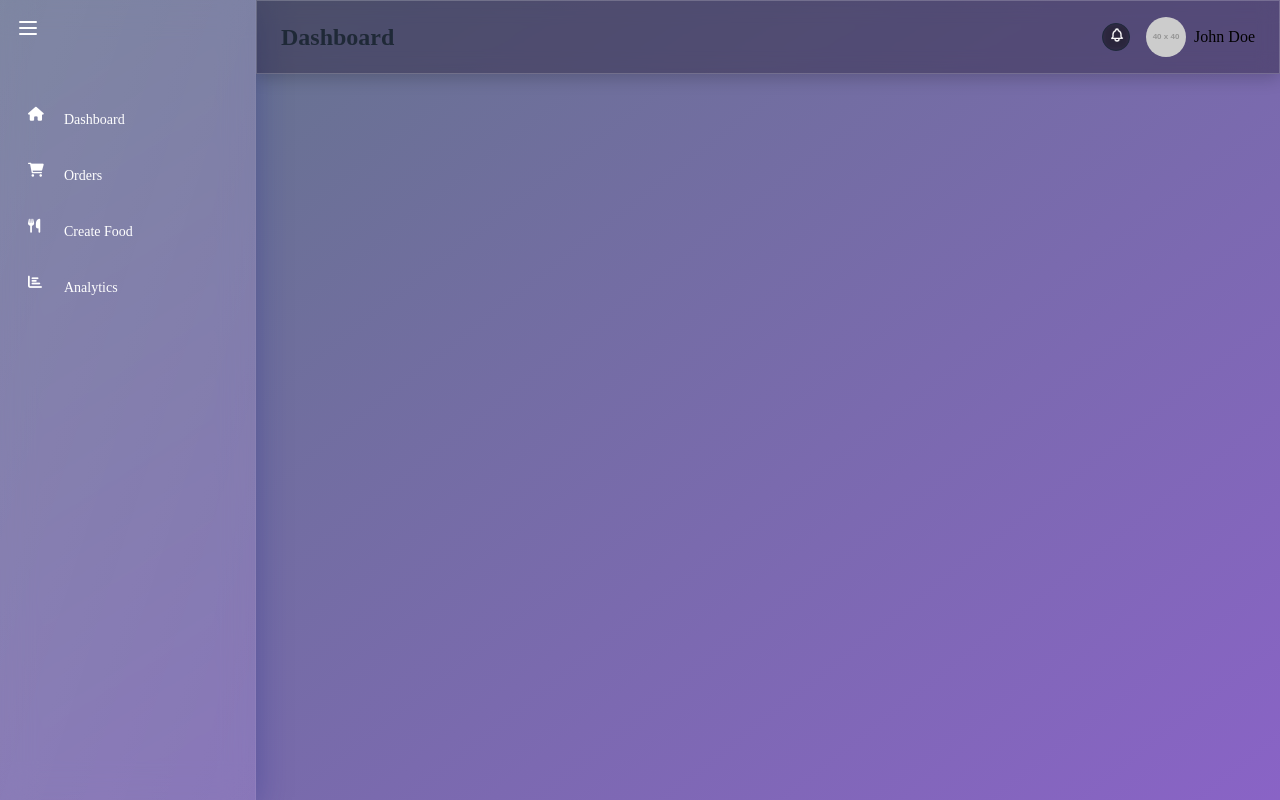
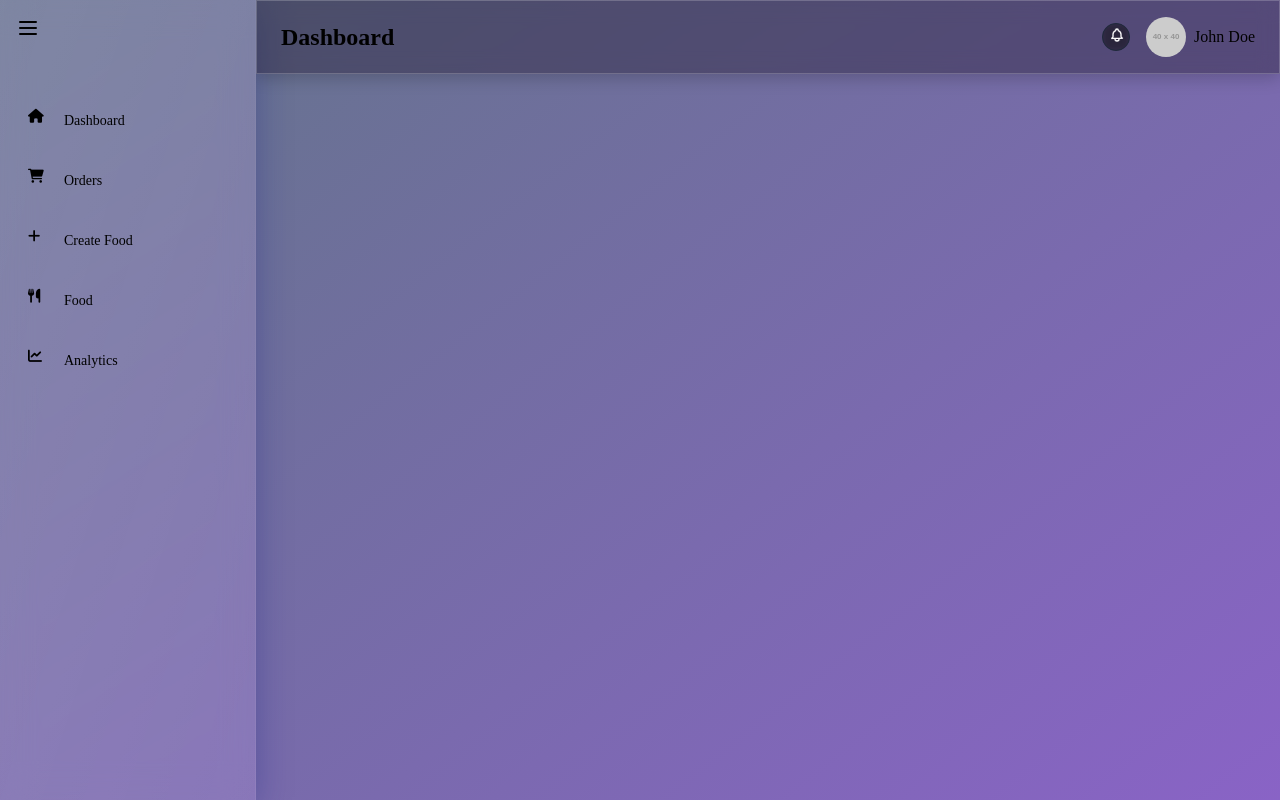
Before and after one commit to Ejay02/restaurant_dash, a Vue app: page / in a window 1280 px wide. Built offline with nearby package versions, Linux system fonts and the light colour scheme; a web font is replaced by a local one.

Commit message:
UI update

```diff
--- a/src/components/nav.vue
+++ b/src/components/nav.vue
@@ -1,7 +1,7 @@
 <template>
   <header class="glassmorphic-header">
     <div class="flex justify-between items-center px-6 py-4">
-      <h1 class="text-2xl font-semibold text-gray-800">Dashboard</h1>
+      <h1 class="text-2xl font-semibold text-black">Dashboard</h1>
       <div class="flex items-center space-x-4">
         <!-- Notification bell -->
         <div class="relative">
--- a/src/components/sidebar.vue
+++ b/src/components/sidebar.vue
@@ -1,7 +1,7 @@
 <template>
   <aside
     :class="[
-      'transition-all duration-300 ease-in-out h-screen fixed top-0 left-0',
+      'transition-all duration-300 ease-in-out h-screen fixed top-0 left-0 ',
       isOpen ? 'w-64' : 'w-20',
       'glassmorphic-sidebar'
     ]"
@@ -24,7 +24,7 @@
         </svg>
       </button>
     </div>
-    <nav class="mt-8 space-y-2 px-3">
+    <nav class="mt-8 space-y-2 px-3 text-black font-extrabold text-xl">
       <a
         v-for="item in menuItems"
         :key="item.name"
@@ -45,7 +45,7 @@
     </nav>
   </aside>
 </template>
-
+<!-- <i class="fa-solid fa-plus"></i> -->
 <script setup>
 import { ref } from 'vue'
 
@@ -54,8 +54,9 @@ const isOpen = ref(true)
 const menuItems = [
   { name: 'Dashboard', icon: 'fas fa-home' },
   { name: 'Orders', icon: 'fas fa-shopping-cart' },
-  { name: 'Create Food', icon: 'fas fa-utensils' },
-  { name: 'Analytics', icon: 'fas fa-chart-bar' }
+  { name: 'Create Food', icon: 'fa-solid fa-plus' },
+  { name: 'Food', icon: 'fas fa-utensils' },
+  { name: 'Analytics', icon: 'fa-solid fa-chart-line' }
 ]
 
 const toggleSidebar = () => {
@@ -69,7 +70,7 @@ const toggleSidebar = () => {
   background-color: rgba(255, 255, 255, 0.05);
   border-right: 1px solid rgba(255, 255, 255, 0.1);
   box-shadow: 0 8px 32px 0 rgba(31, 38, 135, 0.37);
-  color: #fff;
+  color: black;
   position: relative;
 }
 
```
